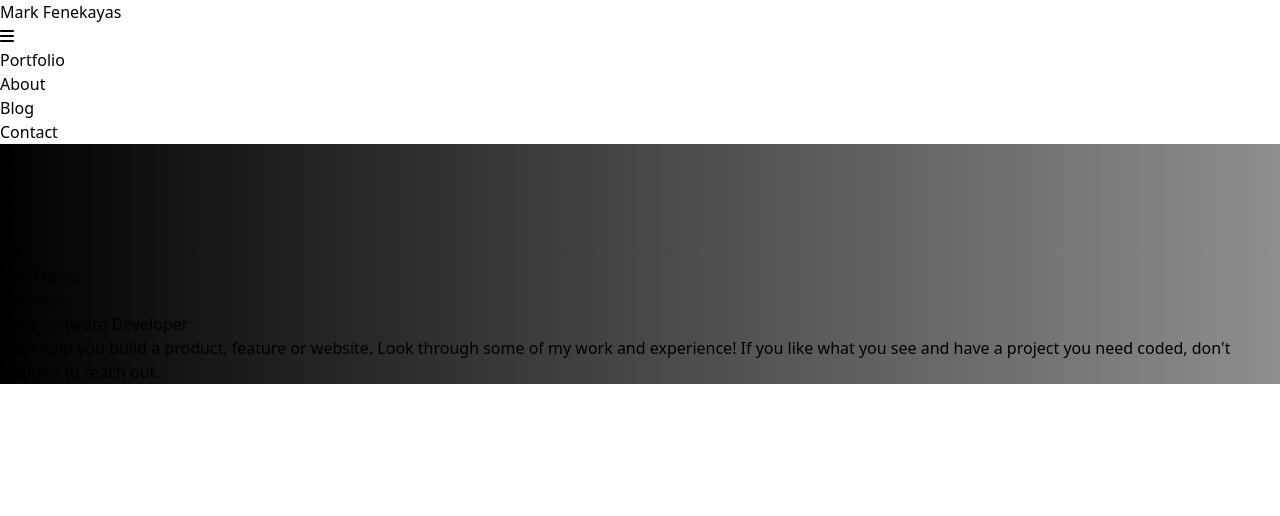
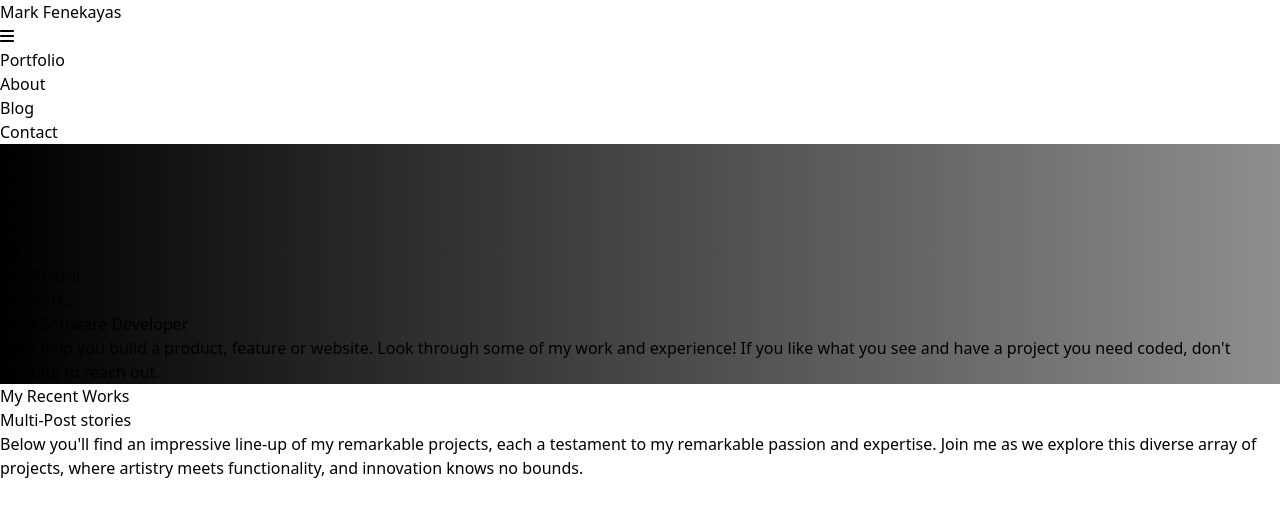
Before and after one commit to Fene-87/react-portfolio, a React (Vite) app: page / in a window 1280 px wide. Shown: the top 516 px of the page. Built offline with nearby package versions, Linux system fonts and the light colour scheme.

Commit message:
Structure the projects section

```diff
--- /dev/null
+++ b/src/components/projects/projects.jsx
@@ -0,0 +1,28 @@
+import React from "react";
+
+const Projects = () => {
+    return (
+        <div>
+            <div>
+                <h2>My Recent Works</h2>
+                <div></div>
+            </div>
+
+            <div>
+                <div>
+                    <h3>Multi-Post stories</h3>
+                    <p>
+                        Below you'll find an impressive line-up of my remarkable projects,
+                        each a testament to my remarkable passion and expertise. Join me
+                        as we explore this diverse array of projects, where artistry meets
+                        functionality, and innovation knows no bounds.
+                    </p>
+                </div>
+            </div>
+
+            <div></div>
+        </div>
+    )
+}
+
+export default Projects;
--- a/src/pages/Home.jsx
+++ b/src/pages/Home.jsx
@@ -1,13 +1,14 @@
 import React from "react";
 import Navbar from "../components/navbar/navbar";
 import Info from "../components/info/info";
+import Projects from "../components/projects/projects";
 
 const Home = () => {
     return (
         <div className="absolute w-[100%] h-[100%]">
           <Navbar />
           <Info />
-
+          <Projects />
         </div>
     )
 }
```
